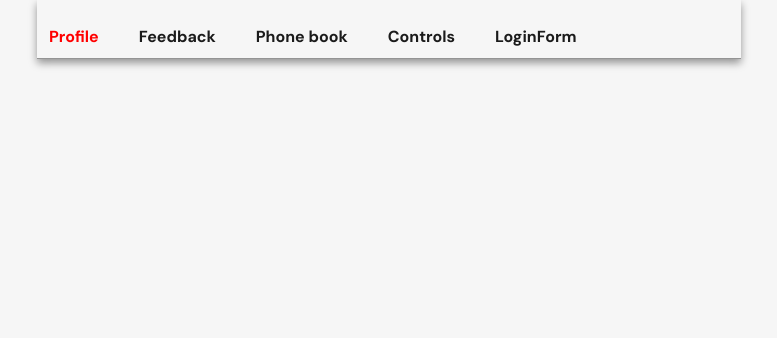
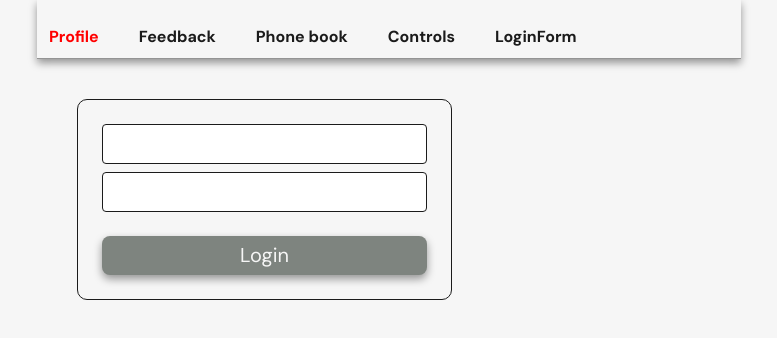
Before and after one commit to VPresich/my-react-template, a React (Vite) app: page /loginForm in a window 1280 px wide. Shown: the top 338 px of the page, without its empty margins (251-1028 px from the left). Built offline with nearby package versions, Linux system fonts and the light colour scheme.

Commit message:
Add handles for Login Form

```diff
--- a/src/jsx/components/login-form/LoginForm.jsx
+++ b/src/jsx/components/login-form/LoginForm.jsx
@@ -1,7 +1,53 @@
-// import { useState } from 'react';
+import { useState } from 'react';
 
-// import styles from './LoginForm.module.css';
+import styles from './LoginForm.module.css';
+import { CustomButton } from '../bookphone/custom-button/CustomButton';
 
 export const LoginForm = () => {
-  return <></>;
+  const [values, setValues] = useState({
+    login: '',
+    password: '',
+  });
+
+  const handleChange = evt => {
+    setValues({
+      ...values,
+      [evt.target.name]: evt.target.value,
+    });
+  };
+
+  const handleSumit = evt => {
+    evt.preventDefault();
+
+    console.log(values);
+
+    setValues({
+      login: '',
+      password: '',
+    });
+  };
+
+  return (
+    <div className={styles.section}>
+      <form className={styles.form} onSubmit={handleSumit}>
+        <div className={styles.info}>
+          <input
+            className={styles.input}
+            type="text"
+            name="login"
+            value={values.login}
+            onChange={handleChange}
+          />
+          <input
+            className={styles.input}
+            type="password"
+            name="password"
+            value={values.password}
+            onChange={handleChange}
+          />
+        </div>
+        <CustomButton type="submit">Login</CustomButton>
+      </form>
+    </div>
+  );
 };
--- a/src/jsx/components/login-form/LoginForm.module.css
+++ b/src/jsx/components/login-form/LoginForm.module.css
@@ -1,3 +1,7 @@
+.section {
+  padding: 40px;
+}
+
 .form {
   display: flex;
   flex-direction: column;
@@ -41,14 +45,14 @@
 }
 
 @media screen and (min-width: 768px) {
-  .contactform {
+  .form {
     width: 375px;
     margin-bottom: 24px;
   }
 }
 
 @media screen and (min-width: 1440px) {
-  .contactform {
+  .form {
     margin-bottom: 28px;
   }
 }
```
